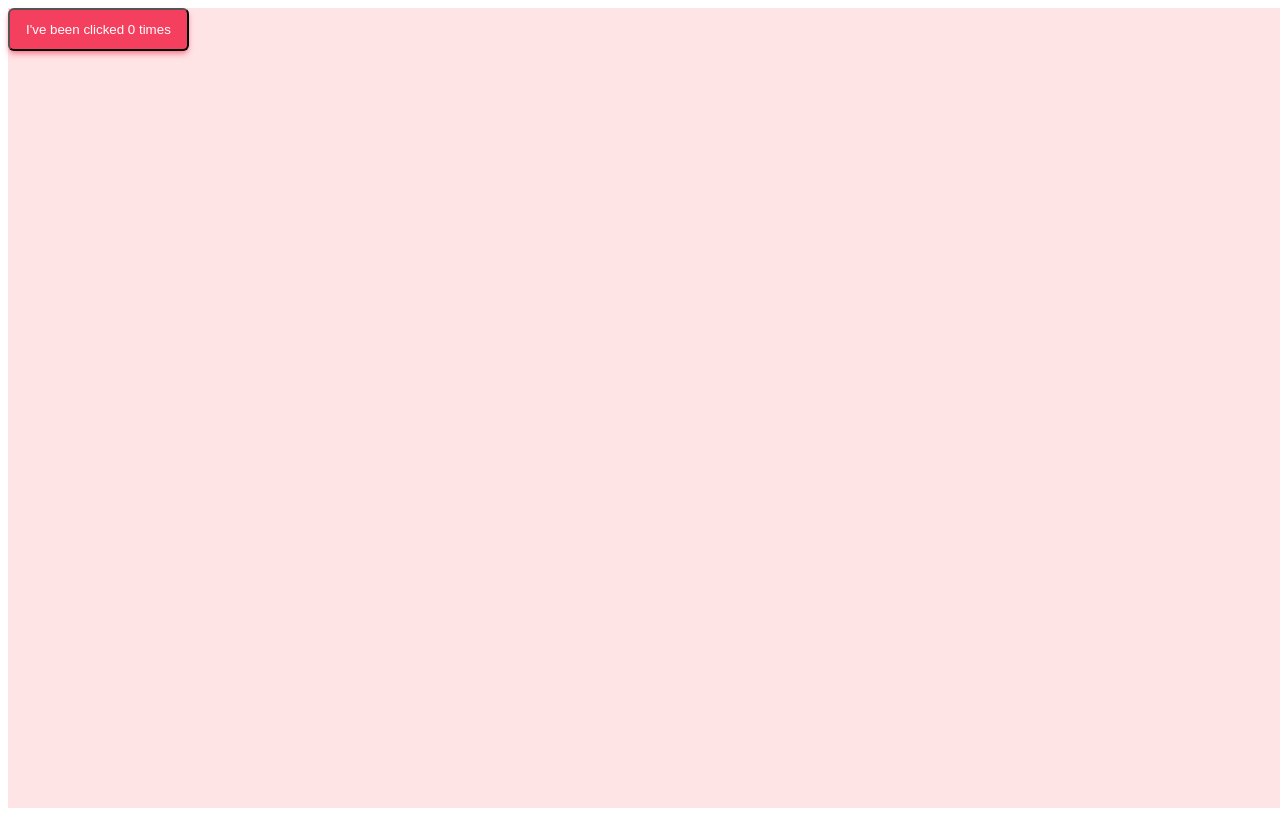
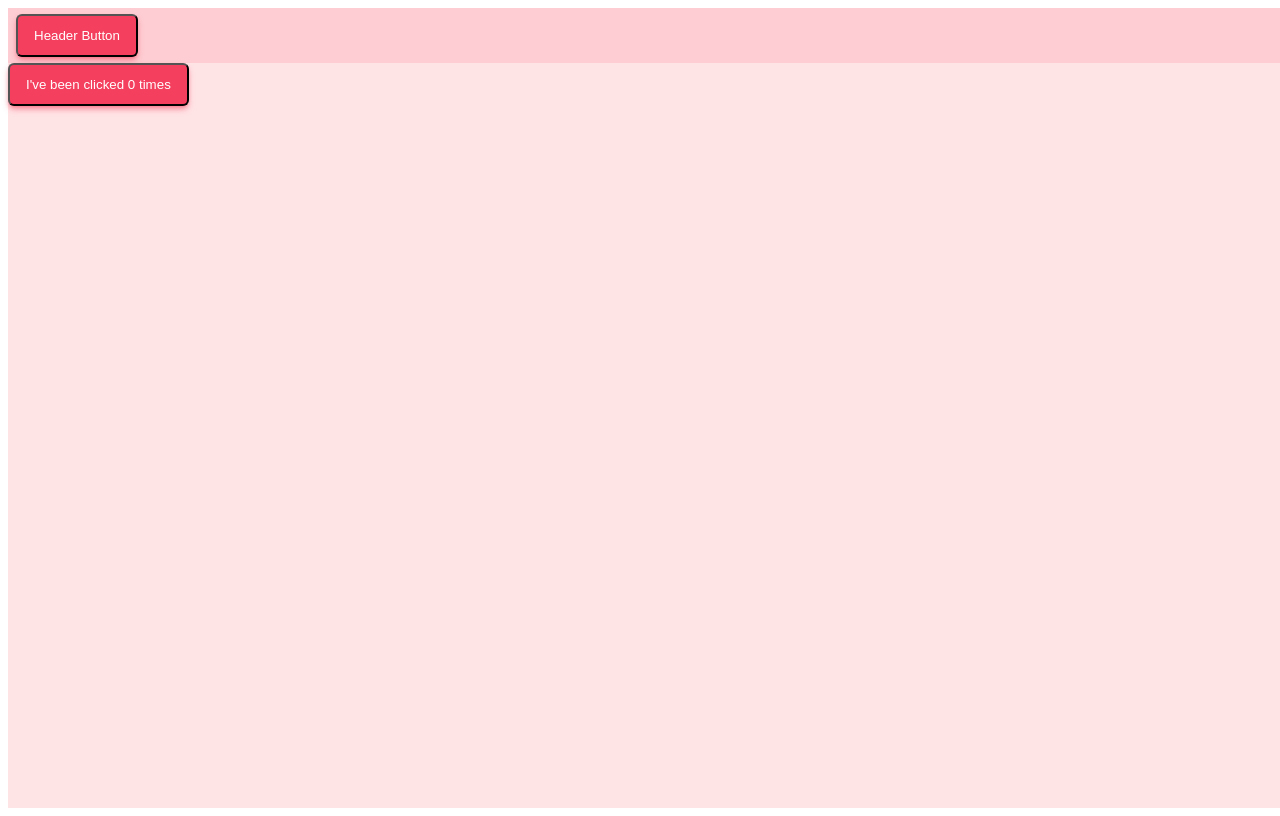
Before and after one commit to LizAinslie/snack-ui, a React (Vite) app: page / in a window 1280 px wide. Built offline with nearby package versions, Linux system fonts and the light colour scheme.

Commit message:
feat(lib): deploy on vercel

```diff
--- a/package.json
+++ b/package.json
@@ -6,8 +6,9 @@
     "dev": "vite",
     "build": "tsc && vite build",
     "preview": "vite preview",
-    "storybook": "start-storybook -p 6006",
-    "build-storybook": "build-storybook",
+    "storybook": "start-storybook -p 6006 -s public",
+    "build-storybook": "build-storybook -s public",
+    "serve-storybook": "serve storybook-static",
     "prepare": "husky install"
   },
   "dependencies": {
--- a/src/demo/DemoApp.tsx
+++ b/src/demo/DemoApp.tsx
@@ -1,5 +1,6 @@
 import { FC, useState } from "react";
 import { Button } from "../components/button";
+import { HeaderBar } from "../components/headerBar";
 import PageContainer from "../components/pageContainer/PageContainer";
 
 const DemoApp: FC = () => {
@@ -8,6 +9,11 @@ const DemoApp: FC = () => {
 
   return (
     <PageContainer color={color} fullPage>
+      <HeaderBar color={color}>
+        <div className="flex flex-row gap-4">
+          <Button color={color}>Header Button</Button>
+        </div>
+      </HeaderBar>
       <div className="p-4">
         <Button
           color={color}
```
Also changed, not shown: vercel.json (added).
